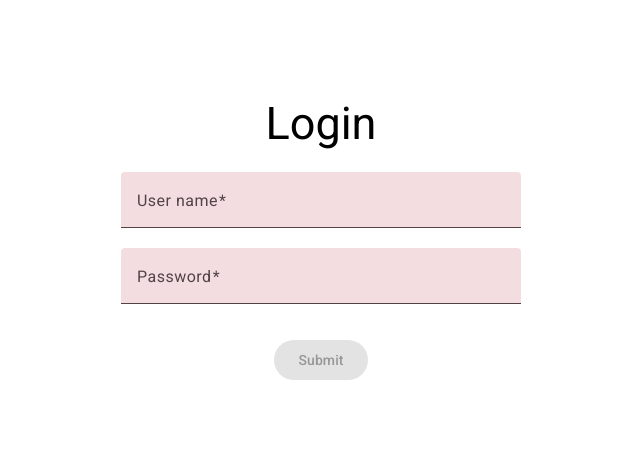
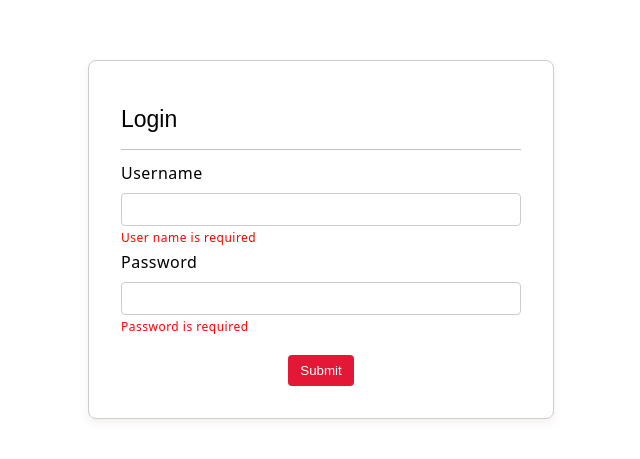
Before and after one commit to SrutiDash/ui-angular-bkp-css, an Angular app: page /login in a window 1280 px wide. Shown: the part 177-636 px from the top of the page, without its empty margins (319-959 px from the left). Built offline with nearby package versions, Linux system fonts and the light colour scheme.

Commit message:
modified the ui of login page, changed the font, added while color to the text boxes, changed the color and shape of the submit button, added one underline after login and added a box outside. need to add navbar along with comviva logo

```diff
--- a/src/app/login/login.component.css
+++ b/src/app/login/login.component.css
@@ -1,5 +1,5 @@
 /* src/app/login/login.component.css */
-.login-container {
+/* .login-container {
     display: flex;
     flex-direction: column;
     align-items: center;
@@ -22,4 +22,98 @@ mat-form-field {
 button {
     align-self: center;
     margin-top: 16px;
+} */
+
+
+/* new */
+
+/* src/app/login/login.component.css */
+
+.login-container {
+    display: flex;
+    flex-direction: column;
+    align-items: center;
+    justify-content: center;
+    height: 100vh;
+    padding: 16px;
+    /* Remove border and shadow from login-container */
 }
+
+.form-box {
+    width: 100%;
+    max-width: 400px;
+    padding: 32px; /* Add padding inside the form box */
+    border: 1px solid #ccc; /* Add border around the form box */
+    border-radius: 8px; /* Optional: Add rounded corners to the form box */
+    box-shadow: 0 4px 8px rgba(153, 86, 86, 0.1); /* Optional: Add a subtle shadow for better visualization */
+    background-color: #fff; /* Optional: Ensure a white background */
+}
+
+h2 {
+    font-family: Arial, Helvetica, sans-serif; /* Specify the desired font family for the Login text */
+    font-size: 23px;
+    position: relative;
+    margin-bottom: 16px; /* Adjust space below the Login text */
+    text-align: left; /* Left align the text */
+    width: 100%; /* Ensure the width of h2 matches the width of the container */
+}
+
+h2::after {
+    content: "";
+    display: block;
+    width: 100%; /* Make the underline span the width of the h2 element */
+    height: 1px; /* Adjust thickness of the underline */
+    background-color: #c0c0c0; /* Adjust color of the underline */
+    margin: 10px 0 0; /* Adjust margin above and below the underline */
+    position: absolute; /* Use absolute positioning */
+    left: 0; /* Position it to the left edge of the parent */
+    bottom: -5px; /* Adjust as necessary to place it below the text */
+}
+
+form {
+    width: 100%;
+    display: flex;
+    flex-direction: column;
+    font-family: system-ui, -apple-system, BlinkMacSystemFont, 'Segoe UI', Roboto, Oxygen, Ubuntu, Cantarell, 'Open Sans', 'Helvetica Neue', sans-serif;
+}
+
+.form-field {
+    width: 100%;
+    font-family: system-ui, -apple-system, BlinkMacSystemFont, 'Segoe UI', Roboto, Oxygen, Ubuntu, Cantarell, 'Open Sans', 'Helvetica Neue', sans-serif;
+    font-size: 16px;
+}
+
+label {
+    display: block;
+    margin-bottom: 8px;
+}
+
+input {
+    width: 100%;
+    padding: 8px;
+    box-sizing: border-box;
+    border: 1px solid #ccc;
+    border-radius: 4px;
+    background-color: white; /* Ensure input fields have white background */
+}
+
+button {
+    align-self: center;
+    margin-top: 16px;
+    padding: 8px 12px;
+    background-color: #d11935; /* Change color as per your theme */
+    color: white;
+    border: none;
+    border-radius: 4px;
+    cursor: pointer;
+}
+
+button:disabled {
+    background-color: #e31837;
+    cursor: not-allowed;
+}
+
+.error-message {
+    color: red;
+    font-size: 12px;
+}
--- a/src/app/login/login.component.html
+++ b/src/app/login/login.component.html
@@ -1,6 +1,6 @@
 <!-- src/app/login/login.component.html -->
 
-<div class="login-container">
+<!-- <div class="login-container">
   <h2>Login</h2>
   <form [formGroup]="loginForm" (ngSubmit)="onSubmit()">
     <mat-form-field appearance="fill">
@@ -20,4 +20,81 @@
     <button mat-raised-button color="primary" type="submit" [disabled]="loginForm.invalid">Submit</button>
   </form>
   <div *ngIf="errorMessage" class="error-message">{{ errorMessage }}</div>
+</div> -->
+
+<!-- <div>
+  <h2>Login</h2>
+  <form>
+
+  </form>
+</div> -->
+
+<!-- <div class="login-container">
+  <h2>Login</h2>
+  <form [formGroup]="loginForm" (ngSubmit)="onSubmit()">
+    <mat-form-field appearance="fill">
+      <mat-label>User name</mat-label>
+      <input matInput formControlName="userId" required>
+      <mat-error *ngIf="loginForm.get('userId')?.hasError('required')">
+        User name is required
+      </mat-error>
+    </mat-form-field>
+    <mat-form-field appearance="fill">
+      <mat-label>Password</mat-label>
+      <input matInput type="password" formControlName="password" required>
+      <mat-error *ngIf="loginForm.get('password')?.hasError('required')">
+        Password is required
+      </mat-error>
+    </mat-form-field>
+    <button mat-raised-button color="primary" type="submit" [disabled]="loginForm.invalid">Submit</button>
+  </form>
+  <div *ngIf="errorMessage" class="error-message">{{ errorMessage }}</div>
+</div> -->
+
+<!-- <div class="login-container">
+  <h2>Login</h2>
+  <form [formGroup]="loginForm" (ngSubmit)="onSubmit()">
+    <div class="form-field">
+      <label for="userId">Username</label>
+      <input id="userId" type="text" formControlName="userId" required>
+      <div *ngIf="loginForm.get('userId')?.hasError('required')" class="error-message">
+        User name is required
+      </div>
+    </div>
+    <div class="form-field">
+      <label for="password">Password</label>
+      <input id="password" type="password" formControlName="password" required>
+      <div *ngIf="loginForm.get('password')?.hasError('required')" class="error-message">
+        Password is required
+      </div>
+    </div>
+    <button type="submit" [disabled]="loginForm.invalid">Submit</button>
+  </form>
+  <div *ngIf="errorMessage" class="error-message">{{ errorMessage }}</div>
+</div> -->
+
+<!-- new after box -->
+
+<div class="login-container">
+  <div class="form-box">
+    <h2>Login</h2>
+    <form [formGroup]="loginForm" (ngSubmit)="onSubmit()">
+      <div class="form-field">
+        <label for="userId">Username</label>
+        <input id="userId" type="text" formControlName="userId" required>
+        <div *ngIf="loginForm.get('userId')?.hasError('required')" class="error-message">
+          User name is required
+        </div>
+      </div>
+      <div class="form-field">
+        <label for="password">Password</label>
+        <input id="password" type="password" formControlName="password" required>
+        <div *ngIf="loginForm.get('password')?.hasError('required')" class="error-message">
+          Password is required
+        </div>
+      </div>
+      <button type="submit" [disabled]="loginForm.invalid">Submit</button>
+    </form>
+    <div *ngIf="errorMessage" class="error-message">{{ errorMessage }}</div>
+  </div>
 </div>
```
